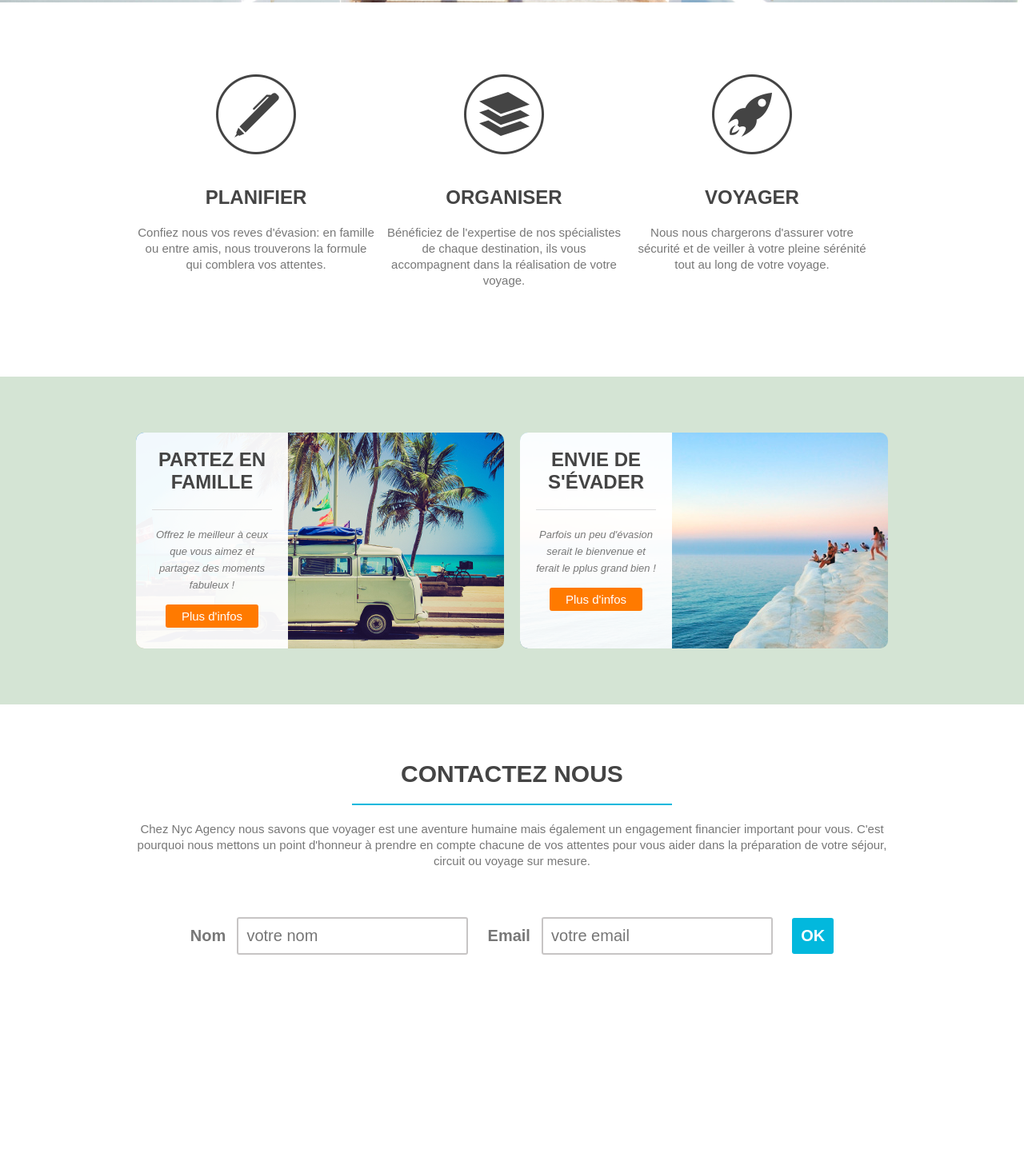
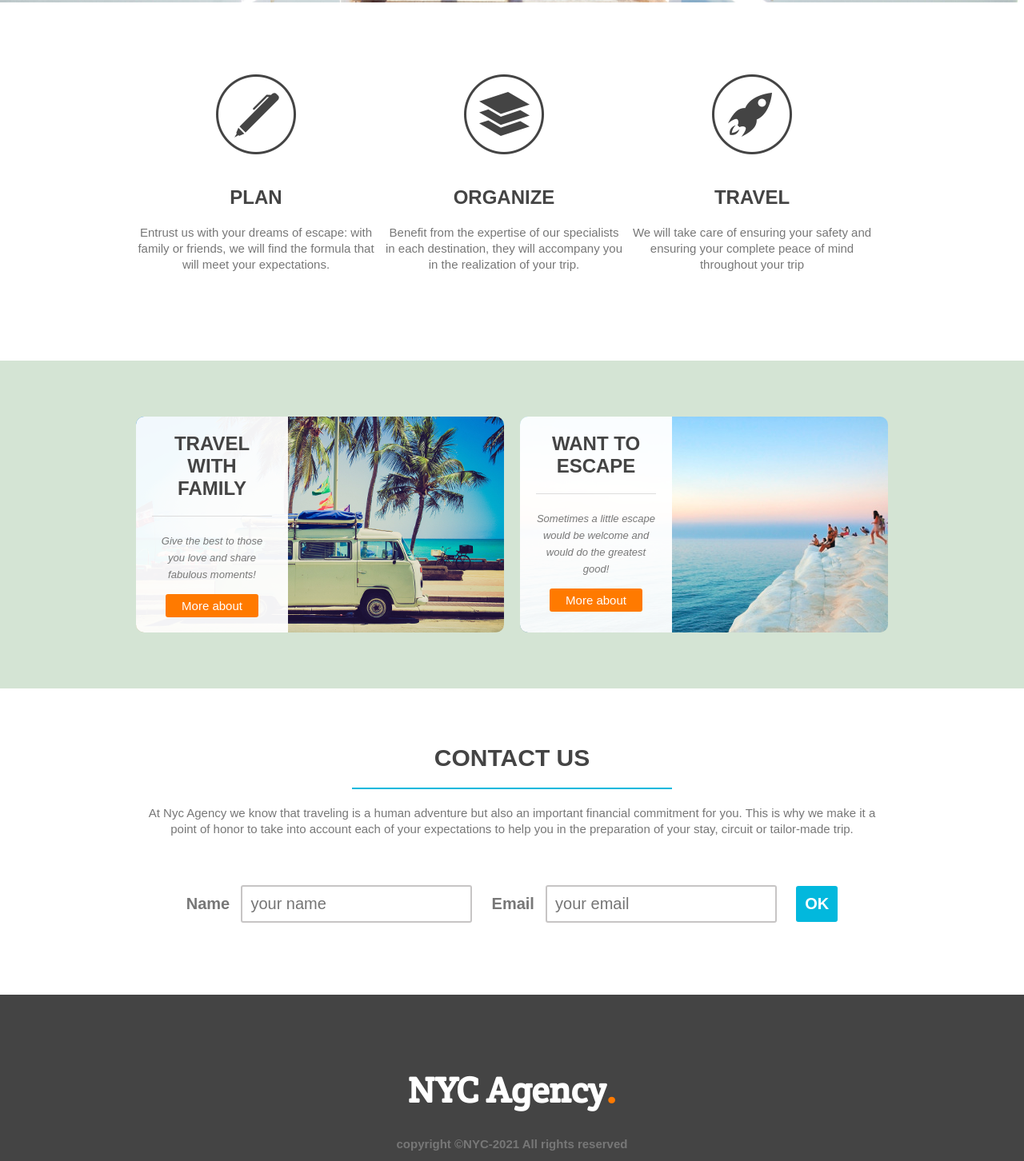
Before and after one commit to yve-n/site-web, a plain HTML site: page index.html in a window 1280 px wide. Shown: the part 697-2149 px from the top of the page at 80% size. Before the commit the page ends 1981 px from the top, so only its background shows below. Drawn offline with Linux system fonts and the light colour scheme.

Commit message:
footer ajouté et projet terminé

```diff
--- a/css/style.css
+++ b/css/style.css
@@ -217,3 +217,19 @@ input[type="text"]{
     color: #fff;
     background-color: #444;
 }
+/* footer */
+footer{
+    height: 260px;
+    background-color: #444;
+}
+footer h1{
+    color: #fff;
+    text-align: center;
+    padding-top: 80px;
+}
+.copyright{
+    text-align: center;
+    font-weight: bold;
+    padding-top: 30px;
+    color: #777;
+}
--- a/index.html
+++ b/index.html
@@ -4,6 +4,8 @@
     <meta charset="UTF-8">
     <meta http-equiv="X-UA-Compatible" content="IE=edge">
     <meta name="viewport" content="width=device-width, initial-scale=1.0">
+    <meta name="keywords" content=" Voyage, Destinations,Circuits">
+    <meta name="author" content="Yve Carelle N.">
     <link rel="stylesheet" href="css/style.css">
     <link rel="preconnect" href="https://fonts.gstatic.com">
     <link href="https://fonts.googleapis.com/css2?family=Crete+Round&display=swap" rel="stylesheet">
@@ -15,7 +17,7 @@
             <h1>NYC Agency<span class="orange">.</span></h1>
             <nav>
                 <ul>
-                    <li><a href="#main-image">Accueil</a></li>
+                    <li><a href="#main-image">Home</a></li>
                     <li><a href="#steps">Destinations</a></li>
                     <li><a href="#possibilities">Circuits</a></li>
                     <li><a href="#contact">Contact</a></li>
@@ -25,31 +27,31 @@
 
     </header>
     <section id="main-image">
-        <h2>Organisez votre <br>
-        <strong>voyage sur mesure</strong></h2>
-        <a href="#" class="button-1">par ici</a>
+        <h2>Organize your <br>
+        <strong>tailor-made trip</strong></h2>
+        <a href="#" class="button-1">Here</a>
     </section>
     <section id="steps">
         <div class="wrapper">
             <ul>
                 <li id="step1">
-                    <h4>Planifier</h4>
-                    <p>Confiez nous vos reves d'évasion: en famille ou entre amis,
-                        nous trouverons la formule qui comblera vos attentes.
+                    <h4>Plan</h4>
+                    <p>Entrust us with your dreams of escape: with family or friends,
+                        we will find the formula that will meet your expectations.
                     </p>
                 </li>
                 <li id="step2">
-                    <h4>Organiser</h4>
+                    <h4>Organize</h4>
                     <p>
-                        Bénéficiez de l'expertise de nos spécialistes de chaque destination,
-                        ils vous accompagnent dans la réalisation de votre voyage.
+                        Benefit from the expertise of our specialists in each destination,
+                        they will accompany you in the realization of your trip.
                     </p>
                 </li>
                 <li id="step3">
-                    <h4>Voyager</h4>
+                    <h4>Travel</h4>
                     <p>
-                        Nous nous chargerons d'assurer votre sécurité et de veiller à votre pleine
-                        sérénité tout au long de votre voyage.
+                        We will take care of ensuring your
+                        safety and ensuring your complete peace of mind throughout your trip
                     </p>
                 </li>
                 <div class="clear"></div>
@@ -61,16 +63,16 @@
         <div class="wrapper">
             <article style="background-image: url(/images/article-image-1.jpg);">
                 <div class="overlay">
-                    <h4>Partez en famille</h4>
-                    <p><small>Offrez le meilleur à ceux que vous aimez et partagez des moments fabuleux !</small></p>
-                    <a href="#" class="button-2">Plus d'infos</a>
+                    <h4>Travel with family</h4>
+                    <p><small>Give the best to those you love and share fabulous moments!</small></p>
+                    <a href="#" class="button-2">More about</a>
                 </div>
             </article>
             <article style="background-image: url(/images/article-image-2.jpg);">
                 <div class="overlay">
-                    <h4>Envie de s'évader</h4>
-                    <p><small>Parfois un peu d'évasion serait le bienvenue et ferait le pplus grand bien !</small></p>
-                    <a href="#" class="button-2">Plus d'infos</a>
+                    <h4>Want to escape</h4>
+                    <p><small>Sometimes a little escape would be welcome and would do the greatest good!</small></p>
+                    <a href="#" class="button-2">More about</a>
                 </div>
             </article>
             <div class="clear"></div>
@@ -78,24 +80,26 @@
     </section>
     <section id="contact">
         <div class="wrapper">
-            <h3>Contactez nous</h3>
-            <p>Chez Nyc Agency nous savons que voyager est une aventure humaine mais également un engagement financier important pour vous.
-                C'est pourquoi nous mettons un point d'honneur à prendre en compte chacune de vos attentes pour vous aider dans la préparation
-                de votre séjour, circuit ou voyage sur mesure.
+            <h3>Contact us</h3>
+            <p>At Nyc Agency we know that traveling is a human adventure but also an
+                important financial commitment for you. This is why we make it a point of honor to take into account each of your expectations to help you in the preparation of your stay,
+                circuit or tailor-made trip.
             </p>
             <form action="">
-                <label for="name">Nom</label>
-                <input type="text" id="name" placeholder="votre nom">
+                <label for="name">Name</label>
+                <input type="text" id="name" placeholder="your name">
                 <label for="email">Email</label>
-                <input type="text" id="email" placeholder="votre email">
+                <input type="text" id="email" placeholder="your email">
                 <input type="submit" value="OK" class="button-3">
             </form>
         </div>
 
     </section>
     <footer>
-
+        <div class="wrapper">
+            <h1>NYC Agency<span class="orange">.</span></h1>
+            <div class="copyright"> copyright &copy;NYC-2021 All rights reserved</div>
+        </div>
     </footer>
-
 </body>
 </html>
```
